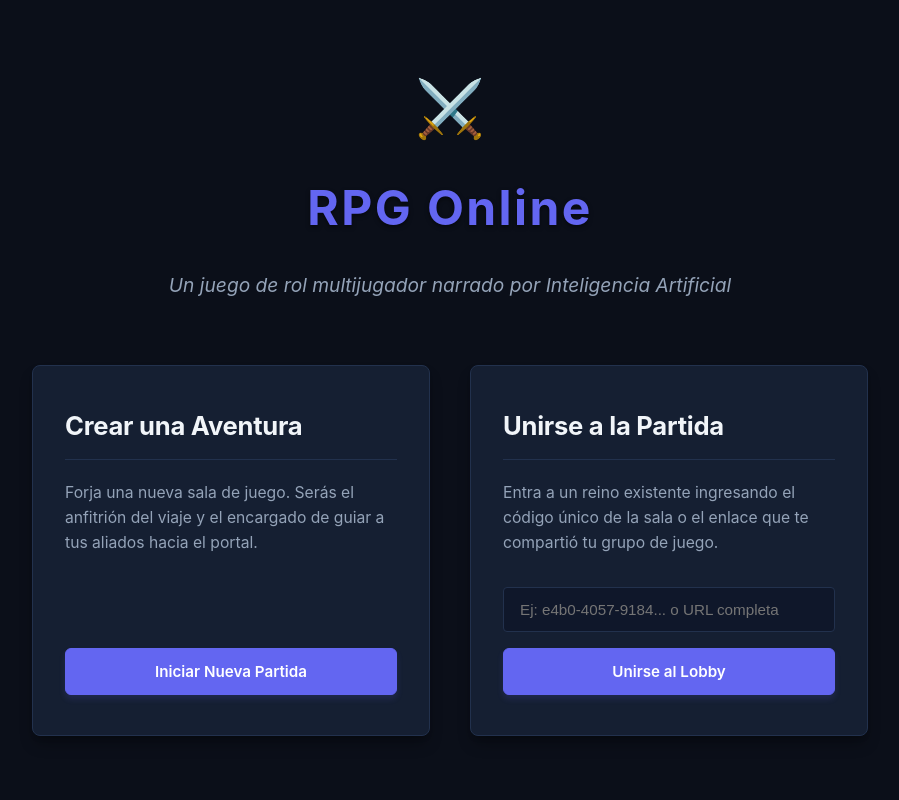
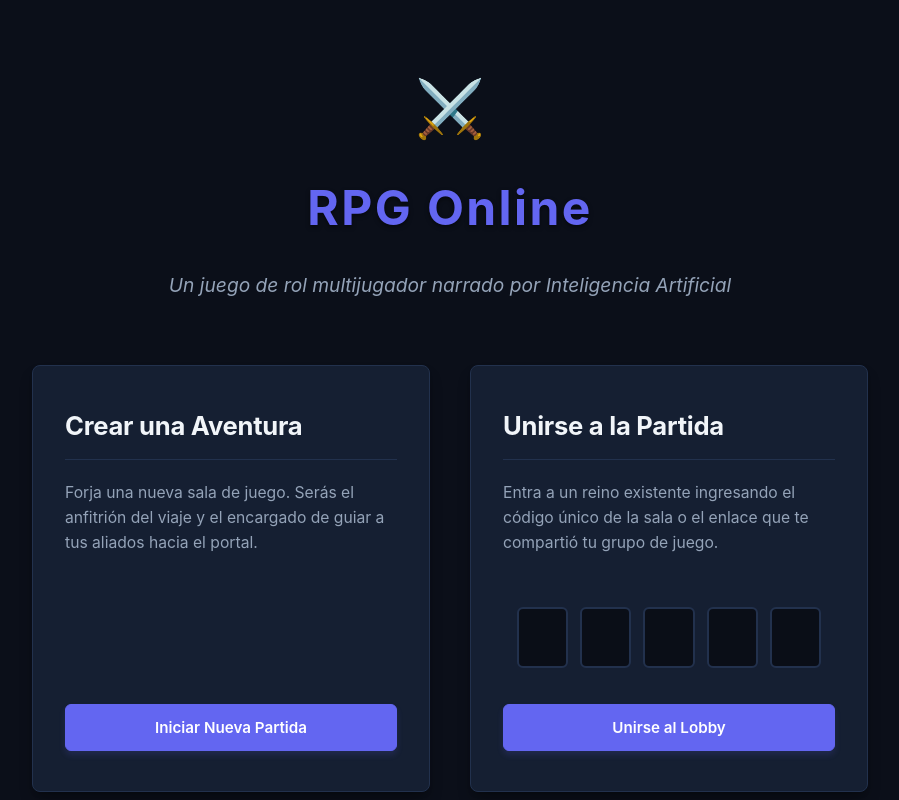
Before and after one commit to Edessea/OnlineRPG, a Next.js app: page / in a window 1280 px wide. Shown: the top 800 px of the page, without its empty margins (190-1089 px from the left). Built offline with nearby package versions, Linux system fonts and the light colour scheme; no server answers.

Commit message:
Implement OTP-style 5-slot input for room joining

```diff
--- a/app/page.js
+++ b/app/page.js
@@ -1,14 +1,23 @@
 'use client';
 
-import { useState } from 'react';
+import { useState, useRef } from 'react';
 import { useRouter } from 'next/navigation';
 import { supabase } from '../lib/supabaseClient';
 
 export default function Home() {
   const router = useRouter();
-  const [roomIdInput, setRoomIdInput] = useState('');
+  const [codeDigits, setCodeDigits] = useState(['', '', '', '', '']);
+  const [focusedIndex, setFocusedIndex] = useState(null);
   const [loading, setLoading] = useState(false);
   const [error, setError] = useState(null);
+
+  const inputRefs = [
+    useRef(null),
+    useRef(null),
+    useRef(null),
+    useRef(null),
+    useRef(null),
+  ];
 
   const generateRoomCode = () => {
     const chars = 'ABCDEFGHIJKLMNOPQRSTUVWXYZ';
@@ -52,17 +61,56 @@ export default function Home() {
     }
   };
 
+  const handleDigitChange = (e, index) => {
+    const val = e.target.value.toUpperCase().replace(/[^A-Z]/g, '');
+    const newDigits = [...codeDigits];
+
+    if (!val) {
+      newDigits[index] = '';
+      setCodeDigits(newDigits);
+      return;
+    }
+
+    newDigits[index] = val.charAt(0);
+    setCodeDigits(newDigits);
+
+    // Auto-focus next input
+    if (index < 4) {
+      inputRefs[index + 1].current?.focus();
+    }
+  };
+
+  const handleKeyDown = (e, index) => {
+    if (e.key === 'Backspace' && !codeDigits[index] && index > 0) {
+      inputRefs[index - 1].current?.focus();
+    }
+  };
+
+  const handlePaste = (e) => {
+    e.preventDefault();
+    const pastedData = e.clipboardData.getData('text');
+    const cleanId = extractRoomId(pastedData);
+    if (cleanId) {
+      if (cleanId.length === 5) {
+        setCodeDigits(cleanId.split(''));
+        inputRefs[4].current?.focus();
+      } else {
+        router.push(`/room/${cleanId}/character`);
+      }
+    }
+  };
+
   const handleJoinRoom = (e) => {
     e.preventDefault();
     setError(null);
 
-    const cleanId = extractRoomId(roomIdInput);
-    if (!cleanId) {
-      setError('Formato inválido. Ingresa un código de 5 letras (ej: ABCDE) o la URL de la partida.');
+    const code = codeDigits.join('').toUpperCase();
+    if (code.length < 5) {
+      setError('Por favor, ingresa el código completo de 5 letras.');
       return;
     }
 
-    router.push(`/room/${cleanId}/character`);
+    router.push(`/room/${code}/character`);
   };
 
   return (
@@ -103,14 +151,27 @@ export default function Home() {
             Entra a un reino existente ingresando el código único de la sala o el enlace que te compartió tu grupo de juego.
           </p>
           <form onSubmit={handleJoinRoom} style={styles.form}>
-            <input
-              type="text"
-              placeholder="Ej: e4b0-4057-9184... o URL completa"
-              value={roomIdInput}
-              onChange={(e) => setRoomIdInput(e.target.value)}
-              style={styles.input}
-              required
-            />
+            <div style={styles.slotsRow}>
+              {codeDigits.map((digit, idx) => (
+                <input
+                  key={idx}
+                  ref={inputRefs[idx]}
+                  type="text"
+                  maxLength={1}
+                  value={digit}
+                  onChange={(e) => handleDigitChange(e, idx)}
+                  onKeyDown={(e) => handleKeyDown(e, idx)}
+                  onPaste={handlePaste}
+                  onFocus={() => setFocusedIndex(idx)}
+                  onBlur={() => setFocusedIndex(null)}
+                  style={{
+                    ...styles.slotInput,
+                    ...(focusedIndex === idx ? styles.slotInputFocused : {})
+                  }}
+                  required
+                />
+              ))}
+            </div>
             <button
               type="submit"
               className="btn"
@@ -226,4 +287,28 @@ const styles = {
     borderTop: '1px solid var(--border)',
     paddingTop: '2rem',
   },
+  slotsRow: {
+    display: 'flex',
+    gap: '0.75rem',
+    justifyContent: 'center',
+    margin: '1.25rem 0',
+  },
+  slotInput: {
+    width: '3.2rem',
+    height: '3.8rem',
+    fontSize: '1.8rem',
+    fontWeight: 'bold',
+    textAlign: 'center',
+    backgroundColor: '#0a0e17',
+    border: '2px solid var(--border)',
+    borderRadius: '6px',
+    color: 'var(--foreground)',
+    outline: 'none',
+    textTransform: 'uppercase',
+    transition: 'all 0.2s ease',
+  },
+  slotInputFocused: {
+    borderColor: 'var(--accent)',
+    boxShadow: '0 0 8px rgba(99, 102, 241, 0.25)',
+  },
 };
```
